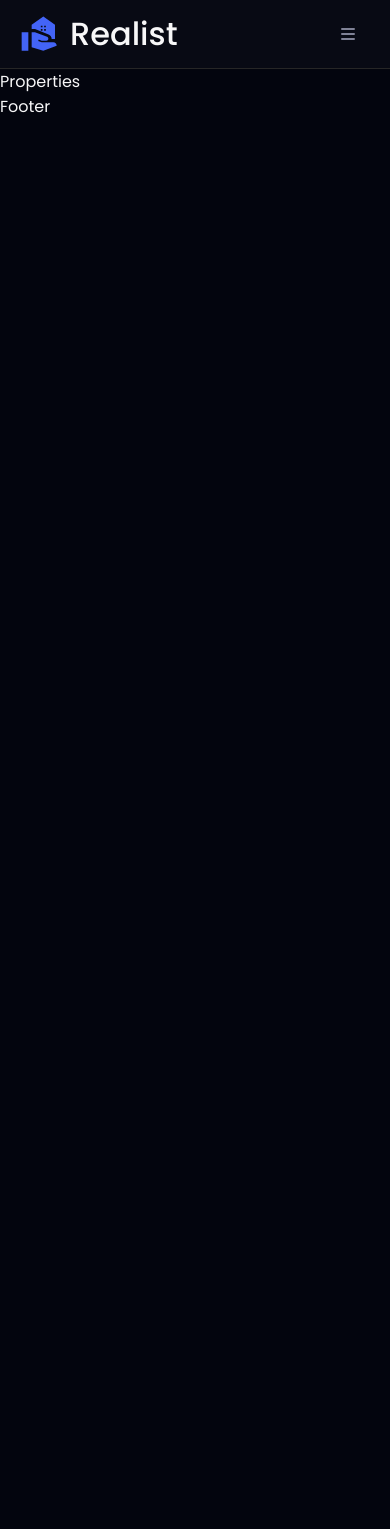
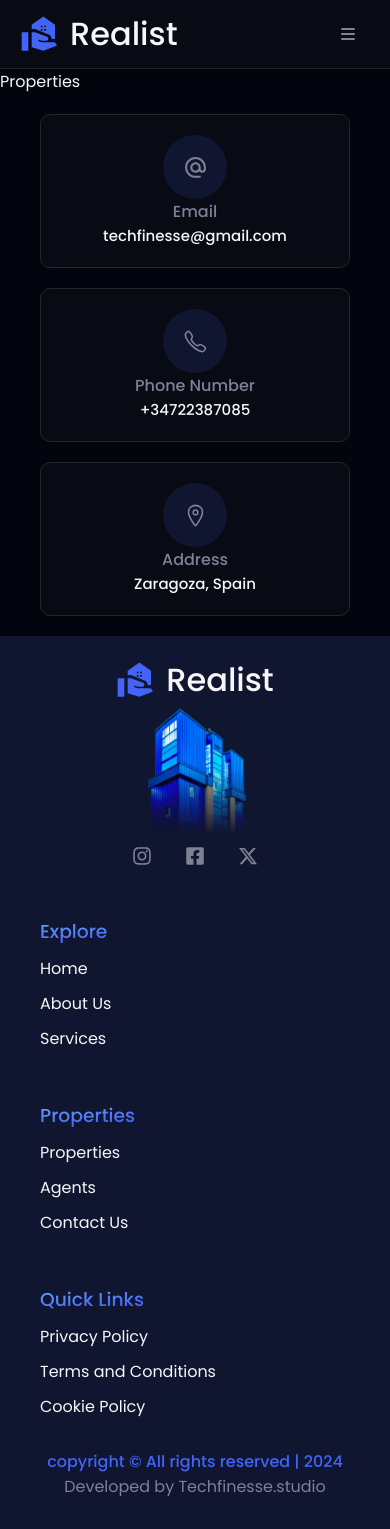
Before and after one commit to wheazzyfinesse/realing, a React (Vite) app: page /properties in a window 390 px wide. Before the commit the page ends 844 px from the top, so only its background shows below. Built offline with nearby package versions, Linux system fonts and the light colour scheme.

Commit message:
second commit about, properties, agent, clients testimonials, contact section done

```diff
--- a/src/App.jsx
+++ b/src/App.jsx
@@ -3,7 +3,16 @@ import Footer from "./components/Footer";
 import { BrowserRouter as Router, Routes, Route } from "react-router-dom";
 import Home from "./pages/Home";
 import Properties from "./pages/Properties";
+import Aos from "aos";
+import "aos/dist/aos.css";
+import { useEffect } from "react";
 function App() {
+	useEffect(() => {
+		Aos.init({
+			duration: 1000,
+			easing: "ease-in-sine",
+		});
+	}, []);
 	return (
 		<Router>
 			<Navbar />
--- a/src/components/Contact/Contact.css
+++ b/src/components/Contact/Contact.css
@@ -4,7 +4,7 @@
 	border-radius: 10px;
 }
 #contact .title {
-	font-size: 30px;
+	font-size: 40px;
 }
 #contact .row {
 	justify-content: space-between;
@@ -55,4 +55,7 @@ textarea {
 		flex-direction: column;
 		gap: 0px;
 	}
+	#contact .title {
+		font-size: 30px;
+	}
 }
--- a/src/components/Footer/Footer.css
+++ b/src/components/Footer/Footer.css
@@ -0,0 +1,100 @@
+#footer .contact-options {
+	display: grid;
+	grid-template-columns: repeat(3, 1fr);
+	gap: 20px;
+}
+#footer .contact-options .option {
+	background: var(--bg-secondary);
+	padding: 20px;
+	border-radius: 10px;
+	flex-direction: column;
+	border: 0.5px solid var(--border-primary);
+	transition: var(--transition);
+}
+#footer .contact-options .option:hover {
+	transform: scale(0.98);
+	background-color: var(--bg-accent);
+}
+#footer .contact-options .option .icon-wrapper {
+	width: 4rem;
+	min-width: 4rem;
+	max-width: 4rem;
+	height: 4rem;
+	min-height: 4rem;
+	max-height: 4rem;
+	font-size: 25px;
+	background: var(--bg-accent);
+}
+#footer .contact-options .option:hover .icon-wrapper {
+	color: var(--foreground);
+}
+#footer .contact-options .option .value {
+	font-size: 15px;
+}
+#footer .bottom-row {
+	background: var(--bg-accent);
+}
+#footer .bottom-row > .wrapper {
+	display: grid;
+	grid-template-columns: repeat(4, 1fr);
+}
+#footer .bottom-row .footer-image {
+	width: 130px;
+	position: relative;
+}
+#footer .bottom-row .footer-image::before {
+	content: "";
+	position: absolute;
+	bottom: 0;
+	left: 0;
+	width: 100%;
+	height: 50%;
+	background: linear-gradient(to bottom, transparent, var(--bg-accent));
+}
+#footer .bottom-row .route {
+	display: flex;
+	margin: 10px 0;
+	cursor: pointer;
+	transition: var(--transition);
+}
+#footer .bottom-row .route:hover {
+	color: var(--primary);
+}
+#footer .copyright {
+	text-align: center;
+	padding-bottom: 30px;
+	color: var(--primary-accent);
+}
+/* ===================================RESPONSIVENESS============================================== */
+/* MEDIUM===========================================================*/
+@media (max-width: 800px) {
+	#footer .contact-options {
+		grid-template-columns: repeat(2, 1fr);
+	}
+	#footer .contact-options .option:nth-child(3) {
+		grid-column: span 2;
+	}
+	#footer .bottom-row > .wrapper {
+		grid-template-columns: repeat(2, 1fr);
+		gap: 20px;
+	}
+}
+/* SMALL===========================================================*/
+@media (max-width: 500px) {
+	#footer .contact-options {
+		grid-template-columns: 100%;
+	}
+	#footer .contact-options .option:nth-child(3) {
+		grid-column: span 1;
+	}
+	#footer .bottom-row > .wrapper .column:first-child {
+		display: flex;
+		justify-content: center;
+		align-items: center;
+		flex-direction: column;
+	}
+	#footer .bottom-row > .wrapper {
+		grid-template-columns: 100%;
+		gap: 40px;
+	}
+}
--- a/src/components/Footer/index.jsx
+++ b/src/components/Footer/index.jsx
@@ -1,7 +1,57 @@
 import "./Footer.css";
+import { contactOptions, footer } from "../../sources";
+import footerImage from "../../assets/realist-footer.png";
+import Logo from "../commons/Logo";
+import SocioHandles from "../commons/SocioHandles";
+import { Link } from "react-router-dom";
 
 const Footer = () => {
-	return <div>Footer</div>;
+	return (
+		<footer id="footer">
+			<div className="wrapper">
+				<div className="contact-options">
+					{contactOptions.map((option, index) => (
+						<div className="flex-center option" key={index}>
+							<div className="flex-center icon-wrapper">{option.icon} </div>
+							<h4 className="muted title">{option.title}</h4>
+							<h3 className="value">{option.value}</h3>
+						</div>
+					))}
+				</div>
+			</div>
+			<div className="bottom-row">
+				<div className="wrapper">
+					<div className="column">
+						<Logo />
+						<div className="footer-image">
+							<img src={footerImage} alt="footer-image" />
+						</div>
+						<SocioHandles />
+					</div>
+					{footer.map((list, index) => (
+						<div className="column" key={index}>
+							<h3 className="gradient-text">{list.title}</h3>
+							{list.routes.map((route, i) => (
+								<Link className="route" to={route.id} key={i}>
+									{route.name}
+								</Link>
+							))}
+						</div>
+					))}
+				</div>
+				<div className="copyright">
+					<h4>copyright &copy; All rights reserved | 2024</h4>
+					<a
+						href="https://www.techfinesse.studio"
+						target="_blank"
+						className="muted"
+					>
+						Developed by Techfinesse.studio
+					</a>
+				</div>
+			</div>
+		</footer>
+	);
 };
 
 export default Footer;
--- a/src/components/Hero/index.jsx
+++ b/src/components/Hero/index.jsx
@@ -8,12 +8,12 @@ const Hero = () => {
 		<header id="hero">
 			<div className="wrapper">
 				<div className="column">
-					<h1 className="heading-1">
+					<h1 className="heading-1" data-aos="fade-down">
 						<span className="gradient-text">
 							Find Your Dream Home with Realist Realty
 						</span>
 					</h1>
-					<p className="muted">
+					<p className="muted" data-aos="fade-up" data-aos-delay="200">
 						Lorem ipsum dolor sit amet consectetur adipisicing elit. Id nemo
 						blanditiis facilis amet deserunt dolor placeat tempore qui? Dolorum
 						quam tempore eligendi nihil enim? Reprehenderit porro dignissimos
@@ -23,16 +23,37 @@ const Hero = () => {
 					</p>
 					<Achievements />
 					<div className="flex-center buttons-wrapper">
-						<Link to="conact" smooth={true} className="btn">
+						<Link
+							to="contact"
+							smooth={true}
+							className="btn"
+							data-aos="fade-right"
+							data-aos-delay="1200"
+							data-aos-offset="50"
+						>
 							Learn More
 						</Link>
-						<Link to="properties" smooth={true} className="btn primary">
+						<Link
+							to="properties"
+							smooth={true}
+							className="btn primary"
+							data-aos="fade-left"
+							data-aos-delay="1200"
+							data-aos-offset="50"
+						>
 							Explore Properties
 						</Link>
 					</div>
 				</div>
 				<div className="column hero-image">
-					<img src={heroImage} alt="hero-image" className="image" />
+					<img
+						src={heroImage}
+						alt="hero-image"
+						data-aos="fade-left"
+						data-aos-delay="1200"
+						data-aos-offset="50"
+						className="image"
+					/>
 				</div>
 			</div>
 		</header>
--- a/src/components/Navbar/index.jsx
+++ b/src/components/Navbar/index.jsx
@@ -2,10 +2,14 @@ import "./Navbar.css";
 import { tabs } from "../../sources";
 import { HiMenu } from "react-icons/hi";
 import Logo from "../commons/Logo";
-import SocialHandles from "../commons/SocoHandles";
+import SocialHandles from "../commons/SocioHandles";
 import { useState } from "react";
-import { Link } from "react-router-dom";
+import { Link, useLocation } from "react-router-dom";
+import { Link as LinkScroll } from "react-scroll";
 const Navbar = () => {
+	const path = useLocation();
+	const auth = path.pathname === "/";
+	console.log(auth);
 	const [sidebar, setSidebar] = useState(false);
 
 	return (
@@ -34,13 +38,21 @@ const Navbar = () => {
 			</div>
 			<SocialHandles />
 			<div className="box flex-center buttons">
-				<Link to="contact" smooth={true} className="btn services-btn">
-					Services
-				</Link>
-				<Link to="services" smooth={true} className="btn contact-btn">
-					Contact
-				</Link>
-				<Link smooth={true} className="btn primary login-btn">
+				{auth && (
+					<>
+						<LinkScroll
+							to="services"
+							smooth={true}
+							className="btn services-btn"
+						>
+							Services
+						</LinkScroll>
+						<LinkScroll to="contact" smooth={true} className="btn contact-btn">
+							Contact
+						</LinkScroll>
+					</>
+				)}
+				<Link to="auth" smooth={true} className="btn primary login-btn">
 					LOG IN
 				</Link>
 				<div
--- a/src/components/commons/Achievements/index.jsx
+++ b/src/components/commons/Achievements/index.jsx
@@ -19,7 +19,7 @@ const Achievements = () => {
 	}, []);
 	return (
 		<div className="achievements-container">
-			<div className="card">
+			<div className="card" data-aos="fade-right" data-aos-delay="800">
 				<div className="flex details">
 					<div className="flex-center icon-wrapper">
 						<FaUsersLine />
@@ -32,7 +32,7 @@ const Achievements = () => {
 				<small className="muted">Happy Customers</small>
 			</div>
 
-			<div className="card">
+			<div className="card" data-aos="fade-right" data-aos-delay="600">
 				<div className="flex details">
 					<div className="flex-center icon-wrapper">
 						<FaBuilding />
@@ -45,7 +45,7 @@ const Achievements = () => {
 				<small className="muted">Properties</small>
 			</div>
 
-			<div className="card">
+			<div className="card" data-aos="fade-right" data-aos-delay="400">
 				<div className="flex details">
 					<div className="flex-center icon-wrapper">
 						<FaAward />
--- a/src/index.css
+++ b/src/index.css
@@ -48,8 +48,11 @@ p {
 }
 
 a {
+	color: var(--gradient);
+	text-decoration: none;
+}
+a:hover {
 	color: var(--foreground);
-	text-decoration: none;
 }
 
 h1,
@@ -72,7 +75,7 @@ img {
 	font-size: 60px;
 	font-weight: 700;
 	line-height: 65px;
-	margin: 20px 0px;
+	margin: 50px 0px;
 }
 
 .gradient-text {
--- a/src/sources.jsx
+++ b/src/sources.jsx
@@ -248,17 +248,17 @@ export const clients = [
 export const contactOptions = [
 	{
 		title: "Email",
-		value: "mradinuba@gmail.com",
+		value: "techfinesse@gmail.com",
 		icon: <MdOutlineAlternateEmail />,
 	},
 	{
 		title: "Phone Number",
-		value: "+2348149121918",
+		value: "+34722387085",
 		icon: <IoCallOutline />,
 	},
 	{
 		title: "Address",
-		value: "Gwarinpa, Abuja, Nigeria",
+		value: "Zaragoza, Spain",
 		icon: <IoLocationOutline />,
 	},
 ];
@@ -285,7 +285,7 @@ export const footer = [
 	{
 		title: "Explore",
 		routes: [
-			{ name: "Home", id: "hero" },
+			{ name: "Home", id: "" },
 			{ name: "About Us", id: "about" },
 			{ name: "Services", id: "services" },
 		],
@@ -301,9 +301,9 @@ export const footer = [
 	{
 		title: "Quick Links",
 		routes: [
-			{ name: "Privacy Policy" },
-			{ name: "Terms and Conditions" },
-			{ name: "Cookie Policy" },
+			{ name: "Privacy Policy", id: "privacypolicy" },
+			{ name: "Terms and Conditions", id: "termsandconditions" },
+			{ name: "Cookie Policy", id: "cookiepolicy" },
 		],
 	},
 ];
```
Also changed, not shown: src/components/commons/SocioHandles/SocialHandles.css (renamed from src/components/commons/SocoHandles/SocialHandles.css), src/components/commons/SocioHandles/index.jsx (renamed from src/components/commons/SocoHandles/index.jsx).
